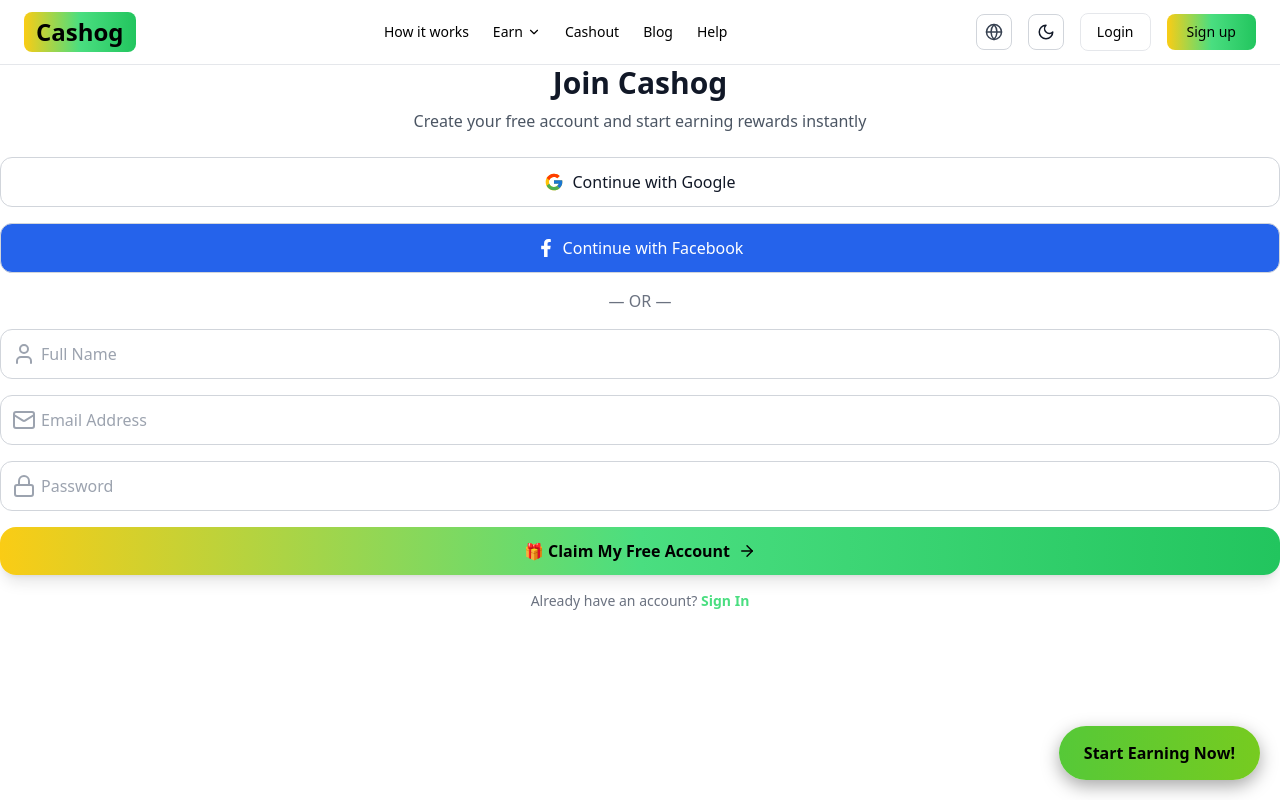
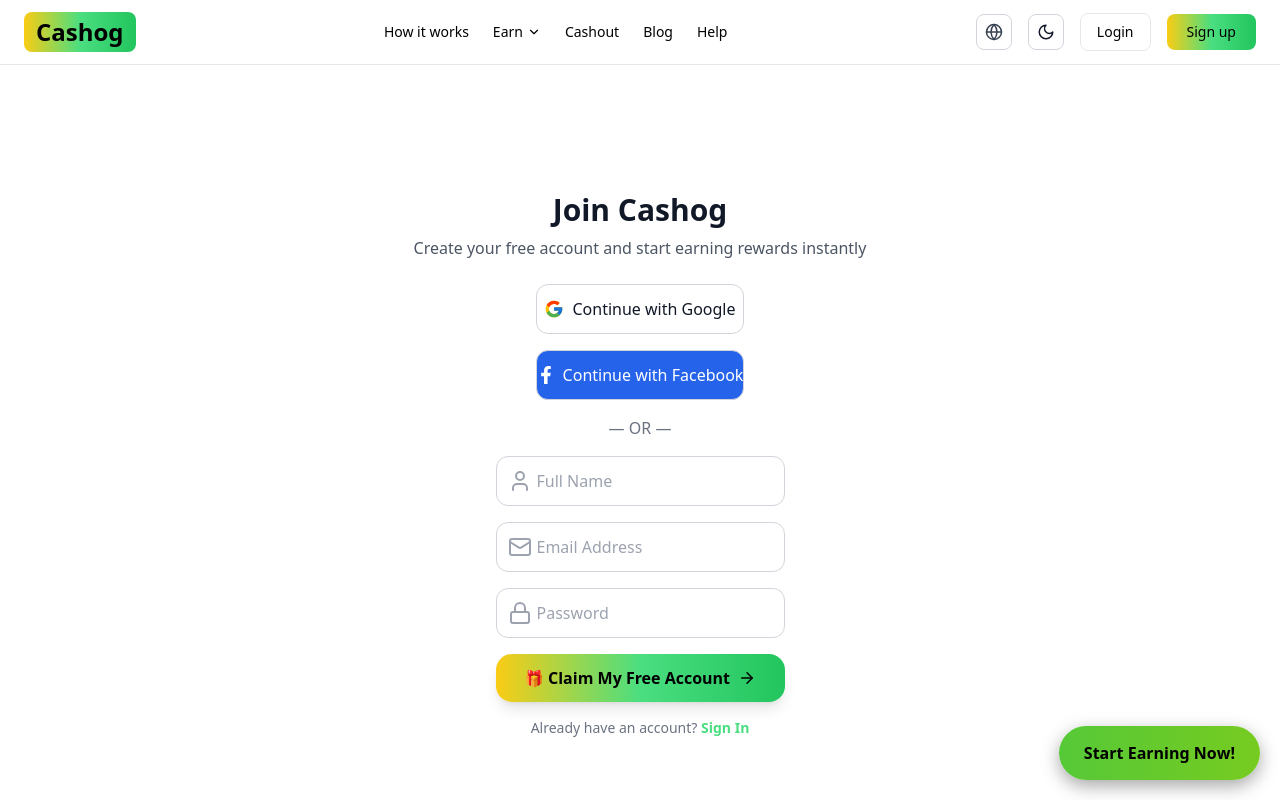
Before and after one commit to tool63/cashin, a Next.js app: page /signup in a window 1280 px wide. Shown: the top 800 px of the page. Built offline with nearby package versions, Linux system fonts and the light colour scheme.

Commit message:
Update layout.tsx

```diff
--- a/app/(auth)/layout.tsx
+++ b/app/(auth)/layout.tsx
@@ -4,13 +4,16 @@ import React, { ReactNode } from "react";
 import { ThemeProvider } from "next-themes";
 
 interface AuthLayoutProps {
-  children: ReactNode; // ⚡ must be ReactNode
+  children: ReactNode;
+  title?: string; // optional for page title
 }
 
-export default function AuthLayout({ children }: AuthLayoutProps) {
+export default function AuthLayout({ children, title }: AuthLayoutProps) {
   return (
     <ThemeProvider attribute="class" defaultTheme="system">
-      <div className="min-h-screen flex flex-col bg-white dark:bg-[#070A14] text-gray-900 dark:text-white">
+      <div className="min-h-screen flex flex-col justify-center items-center bg-white dark:bg-[#070A14] text-gray-900 dark:text-white px-4">
+        {/* Optional hidden title for SEO / accessibility */}
+        {title && <h1 className="sr-only">{title}</h1>}
         {children}
       </div>
     </ThemeProvider>
```
